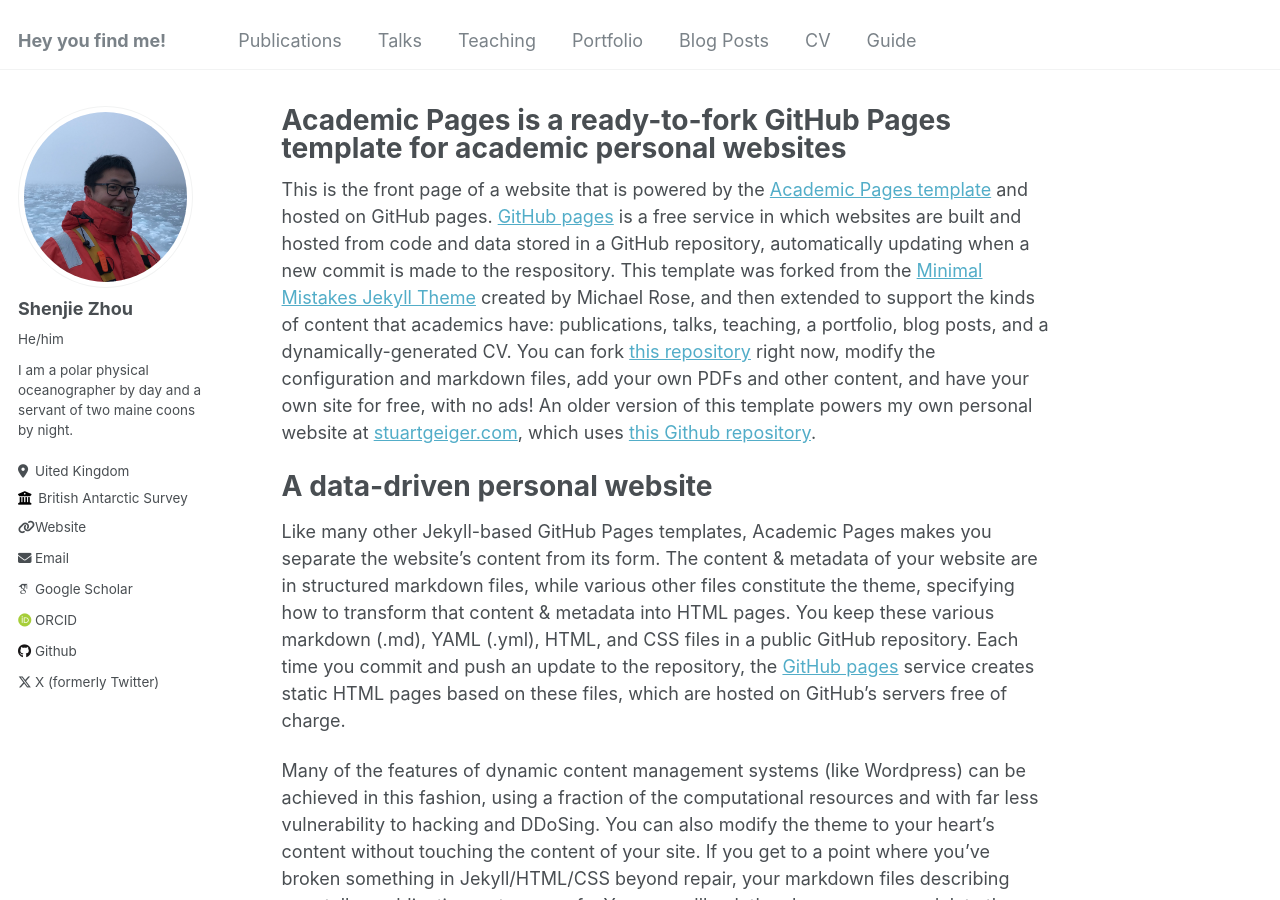
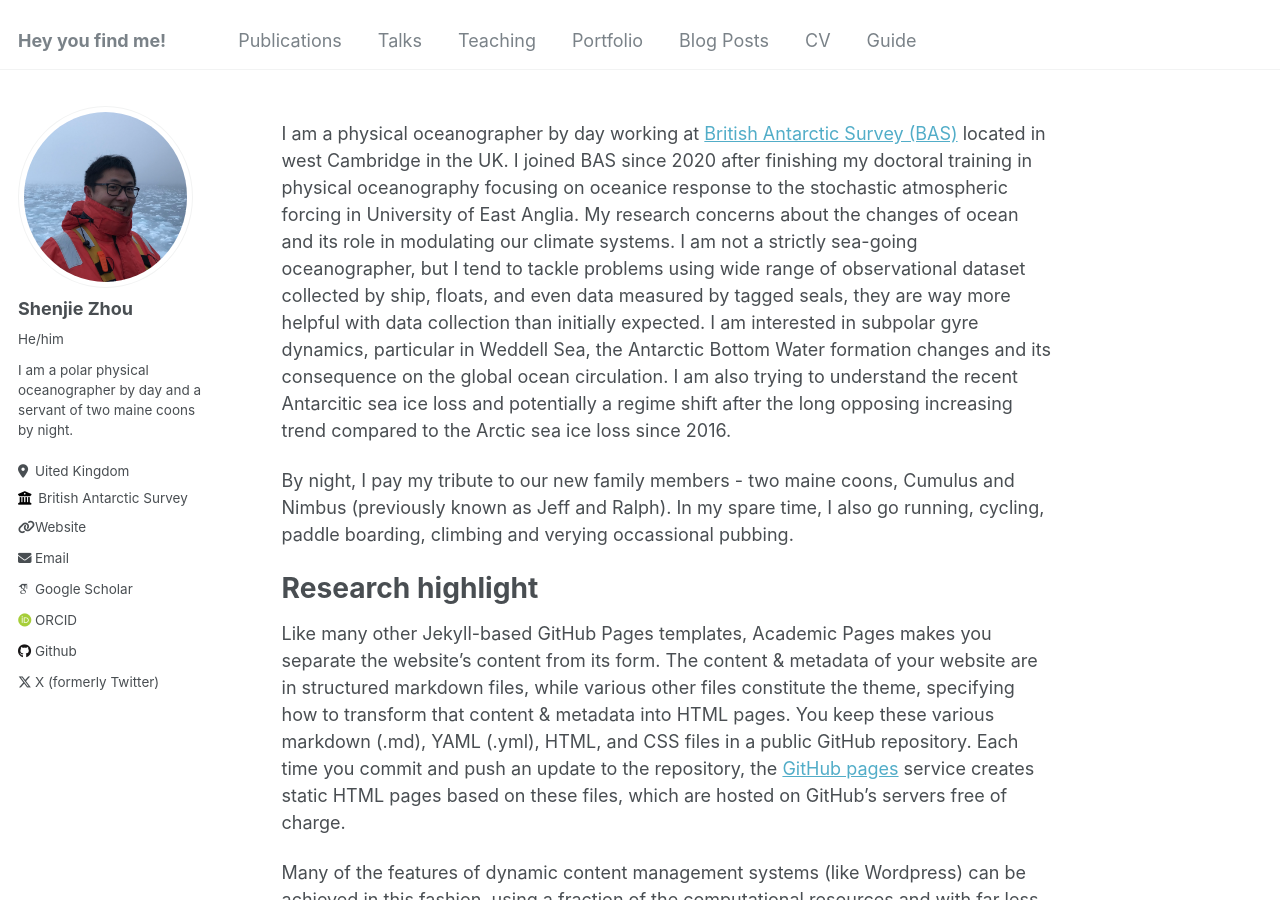
Before and after one commit to ShenjieZhouBAS/ShenjieZhouBAS.github.io, a Jekyll site: the page built from _pages/about.md, in a window 1280 px wide and 900 px high. Built offline with Jekyll 4.4.1, drawn with Linux system fonts in a browser that asks for light colours; some web fonts are replaced.

Commit message:
Update about.md

```diff
--- a/_pages/about.md
+++ b/_pages/about.md
@@ -1,15 +1,17 @@
 ---
 permalink: /
-title: "Academic Pages is a ready-to-fork GitHub Pages template for academic personal websites"
+title: ""
 author_profile: true
 redirect_from:
   - /about/
   - /about.html
 ---
 
-This is the front page of a website that is powered by the [Academic Pages template](https://github.com/academicpages/academicpages.github.io) and hosted on GitHub pages. [GitHub pages](https://pages.github.com) is a free service in which websites are built and hosted from code and data stored in a GitHub repository, automatically updating when a new commit is made to the respository. This template was forked from the [Minimal Mistakes Jekyll Theme](https://mmistakes.github.io/minimal-mistakes/) created by Michael Rose, and then extended to support the kinds of content that academics have: publications, talks, teaching, a portfolio, blog posts, and a dynamically-generated CV. You can fork [this repository](https://github.com/academicpages/academicpages.github.io) right now, modify the configuration and markdown files, add your own PDFs and other content, and have your own site for free, with no ads! An older version of this template powers my own personal website at [stuartgeiger.com](http://stuartgeiger.com), which uses [this Github repository](https://github.com/staeiou/staeiou.github.io).
+I am a physical oceanographer by day working at [British Antarctic Survey (BAS)](https://www.bas.ac.uk/) located in west Cambridge in the UK. I joined BAS since 2020 after finishing my doctoral training in physical oceanography focusing on oceanice response to the stochastic atmospheric forcing in University of East Anglia. My research concerns about the changes of ocean and its role in modulating our climate systems. I am not a strictly sea-going oceanographer, but I tend to tackle problems using wide range of observational dataset collected by ship, floats, and even data measured by tagged seals, they are way more helpful with data collection than initially expected. I am interested in subpolar gyre dynamics, particular in Weddell Sea, the Antarctic Bottom Water formation changes and its consequence on the global ocean circulation. I am also trying to understand the recent Antarcitic sea ice loss and potentially a regime shift after the long opposing increasing trend compared to the Arctic sea ice loss since 2016.
 
-A data-driven personal website
+By night, I pay my tribute to our new family members - two maine coons, Cumulus and Nimbus (previously known as Jeff and Ralph). In my spare time, I also go running, cycling, paddle boarding, climbing and verying occassional pubbing.
+
+Research highlight
 ======
 Like many other Jekyll-based GitHub Pages templates, Academic Pages makes you separate the website's content from its form. The content & metadata of your website are in structured markdown files, while various other files constitute the theme, specifying how to transform that content & metadata into HTML pages. You keep these various markdown (.md), YAML (.yml), HTML, and CSS files in a public GitHub repository. Each time you commit and push an update to the repository, the [GitHub pages](https://pages.github.com/) service creates static HTML pages based on these files, which are hosted on GitHub's servers free of charge.
 
```
